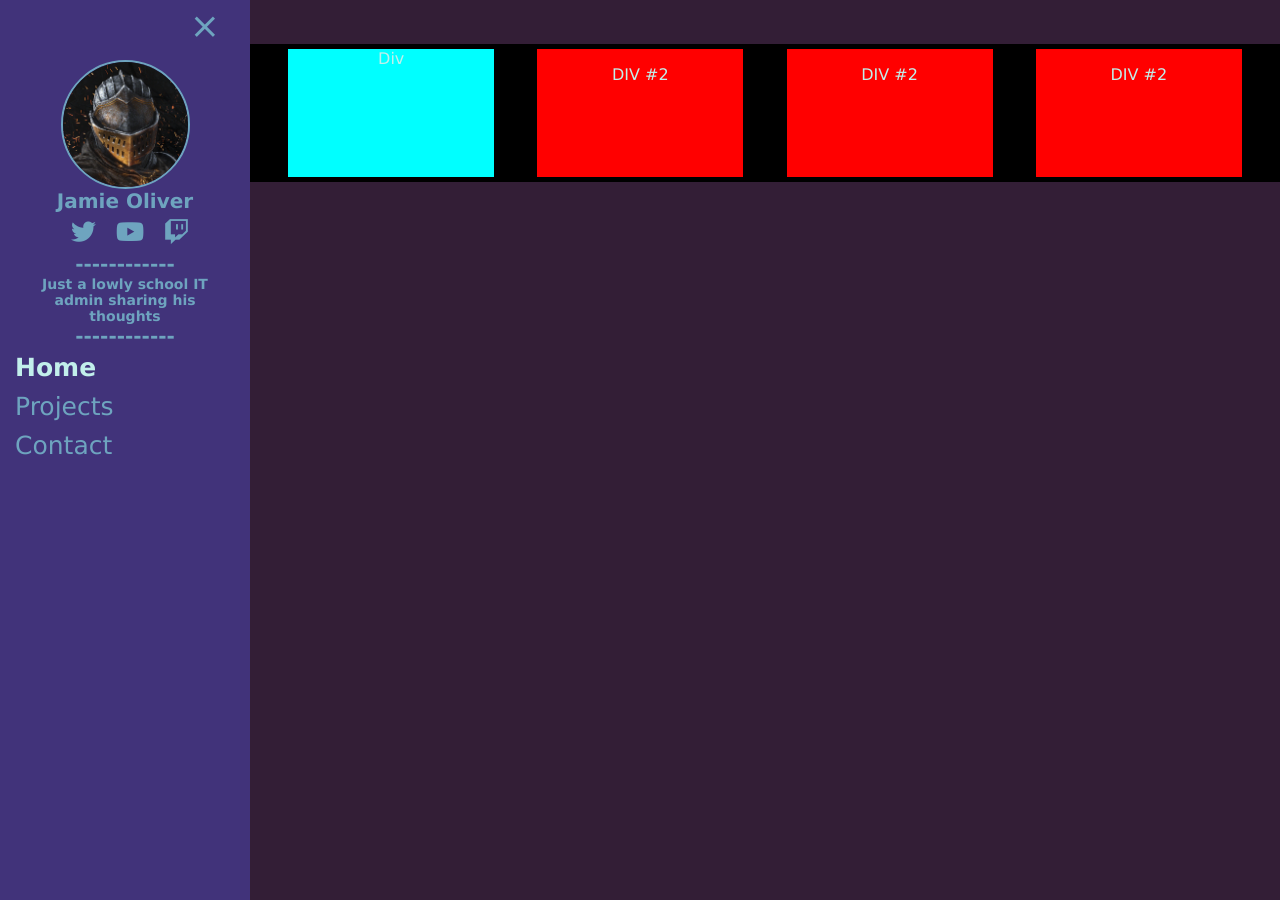
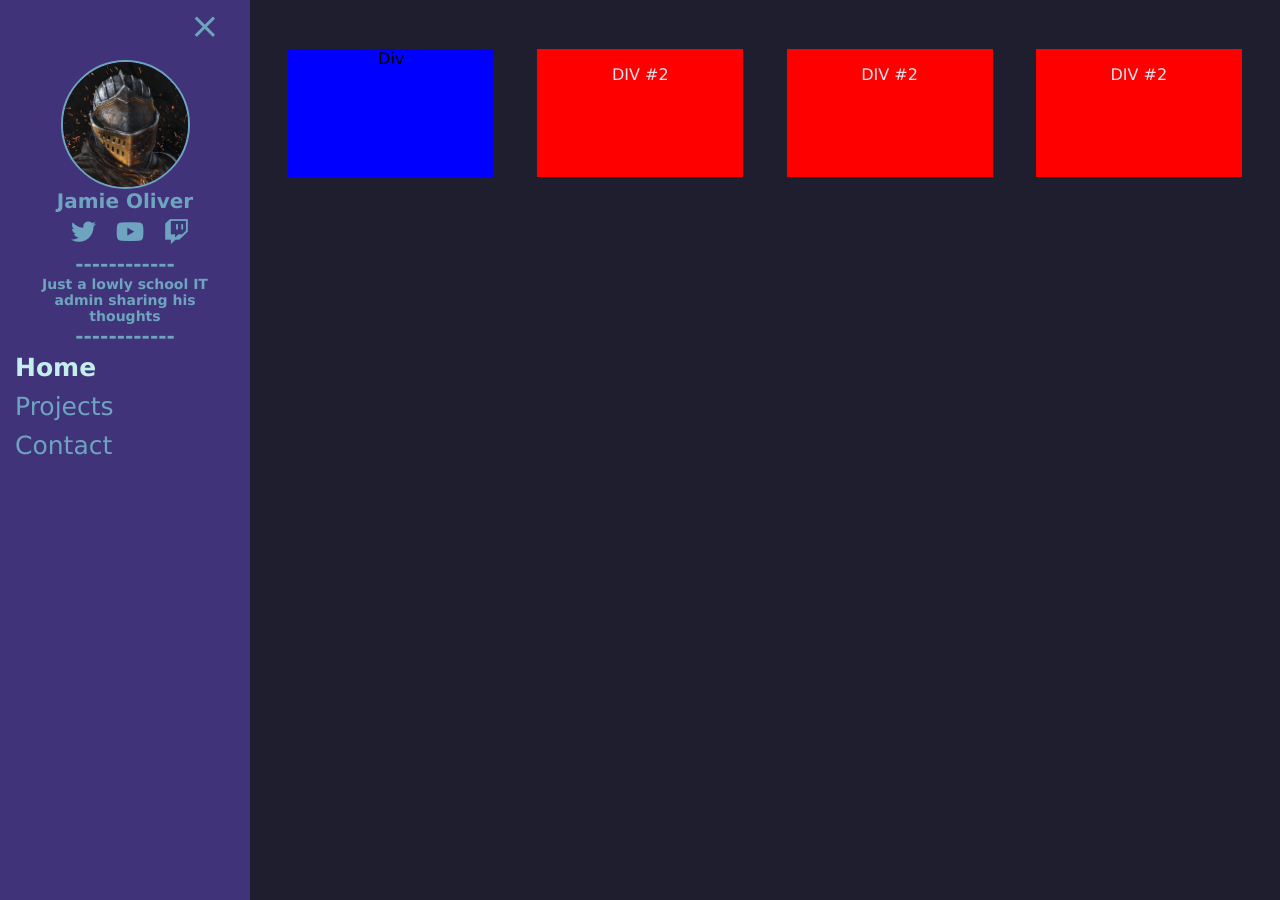
Before and after one commit to JamieO95/jamieo95.github.io, a Jekyll site: the page built from index.html, in a window 1280 px wide. Built offline with Jekyll 4.4.1, drawn with Linux system fonts in a browser that asks for light colours.

```diff
--- a/404.html
+++ b/404.html
@@ -21,5 +21,5 @@ layout: page
   <h1>404</h1>
 
   <p><strong>Page not found :(</strong></p>
-  <p>The requested page could not be found.</p>
+  <p>That IT guy ain't very good, is he...</p>
 </div>
--- a/css/base.css
+++ b/css/base.css
@@ -3,28 +3,10 @@ html {
 }
 
 body{
-    background-color: #331E36;
+    background-color: #1E1E2E;
     margin:0;
     padding:0;
 }
-
-#flexbox-container {
-    background-color: black;
-    display: flex;           /* establish flex container */
-    flex-direction: row;  /* make main axis vertical */
-    justify-content: space-evenly; /* center items vertically, in this case */
-    align-items: center;     /* center items horizontally, in this case */
-}
-
-.flexbox-item {
-    min-height: 10vw;
-    width:20%;
-    margin: 5px;
-    text-align: center;     /* will center text in <p>, which is not a flex item */
-}
-
-#bluebox { background: aqua; }
-#redbox { background: red; }
 
 .sidebar{
     height:100%;
@@ -158,6 +140,29 @@ body{
 
 #main {
     transition: margin-left 0.3s;
-    background-color: #331E36;
-    color: #C2EFEB;
 }
+
+#flexbox-container {
+    display: flex;           /* establish flex container */
+    flex-direction: row;  /* make main axis vertical */
+    justify-content: space-evenly; /* center items vertically, in this case */
+    align-items: center;     /* center items horizontally, in this case */
+}
+
+.flexbox-item {
+    min-height: 10vw;
+    width:20%;
+    margin: 5px;
+    text-align: center;     /* will center text in <p>, which is not a flex item */
+}
+
+#bluebox {background-color: blue;}
+#redbox { background: red; }
+
+p {
+    color: #D9E6EC;
+}
+
+h1 {
+    color: #D9E6EC;
+}
```
Also changed, not shown: _layouts/default.html (+10 -0 lines).
